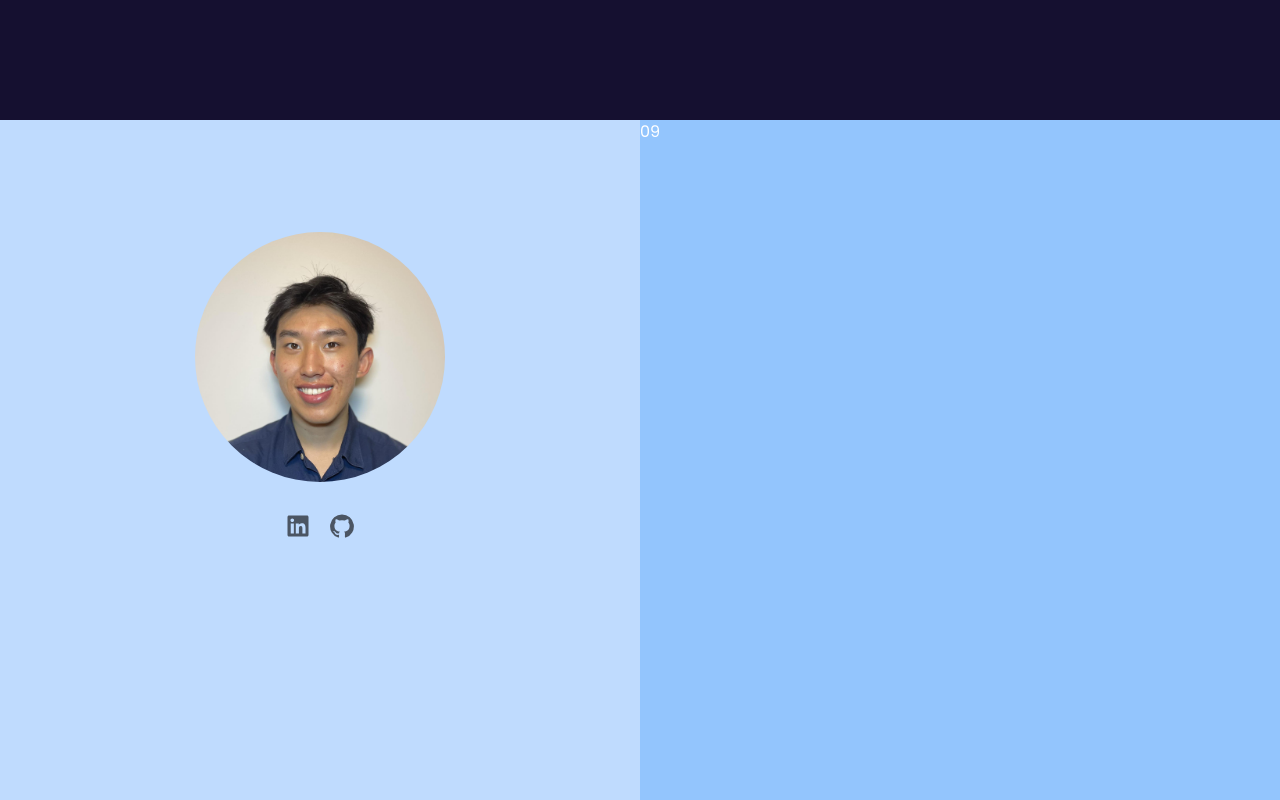
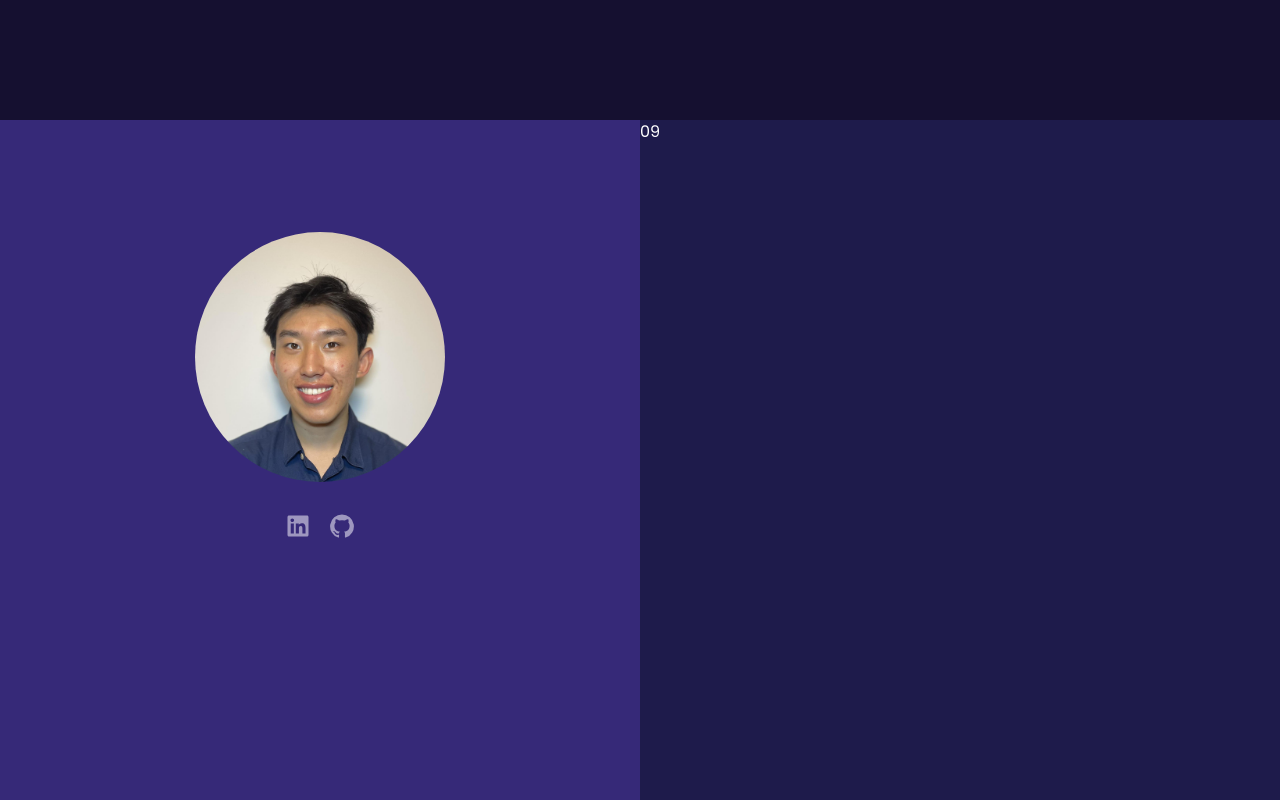
Before and after one commit to tonylxm/website, a React (Vite) app: page / in a window 1280 px wide. Shown: the part 680-1480 px from the top of the page. Built offline with nearby package versions, Linux system fonts and the light colour scheme.

Commit message:
refactor: updated colours of about section

```diff
--- a/src/components/About.jsx
+++ b/src/components/About.jsx
@@ -4,17 +4,17 @@ import profile from '../assets/profile.jpg';
 const About = () => {
   return (
     <div class="grid grid-cols-2 w-full h-screen">
-      <div className="flex justify-center bg-blue-200">
+      <div className="flex justify-center bg-secondary">
         <div className='mt-28'>
-          <img src={profile} className="rounded-full" width="250" height="250"/>
+          <img src={profile} className="rounded-full" width="250" height="250" />
           <div className="flex mt-8 justify-center">
-            <a href="https://www.linkedin.com/in/tonylxm/" className="text-gray-600 hover:text-black">
+            <a href="https://www.linkedin.com/in/tonylxm/" className="text-tertiary hover:text-white">
               <svg className="w-6 h-6" aria-hidden="true" xmlns="http://www.w3.org/2000/svg" fill="currentColor" viewBox="0 0 448 512">
                 <path fill-rule="evenodd" d="M416 32H31.9C14.3 32 0 46.5 0 64.3v383.4C0 465.5 14.3 480 31.9 480H416c17.6 0 32-14.5 32-32.3V64.3c0-17.8-14.4-32.3-32-32.3zM135.4 416H69V202.2h66.5V416zm-33.2-243c-21.3 0-38.5-17.3-38.5-38.5S80.9 96 102.2 96c21.2 0 38.5 17.3 38.5 38.5 0 21.3-17.2 38.5-38.5 38.5zm282.1 243h-66.4V312c0-24.8-.5-56.7-34.5-56.7-34.6 0-39.9 27-39.9 54.9V416h-66.4V202.2h63.7v29.2h.9c8.9-16.8 30.6-34.5 62.9-34.5 67.2 0 79.7 44.3 79.7 101.9V416z" clip-rule="evenodd" />
               </svg>
               <span className="sr-only">LinkedIn</span>
             </a>
-            <a href="https://github.com/tonylxm" className="text-gray-600 hover:text-black ms-5">
+            <a href="https://github.com/tonylxm" className="text-tertiary hover:text-white ms-5">
               <svg className="w-6 h-6" aria-hidden="true" xmlns="http://www.w3.org/2000/svg" fill="currentColor" viewBox="0 0 20 20">
                 <path fill-rule="evenodd" d="M10 .333A9.911 9.911 0 0 0 6.866 19.65c.5.092.678-.215.678-.477 0-.237-.01-1.017-.014-1.845-2.757.6-3.338-1.169-3.338-1.169a2.627 2.627 0 0 0-1.1-1.451c-.9-.615.07-.6.07-.6a2.084 2.084 0 0 1 1.518 1.021 2.11 2.11 0 0 0 2.884.823c.044-.503.268-.973.63-1.325-2.2-.25-4.516-1.1-4.516-4.9A3.832 3.832 0 0 1 4.7 7.068a3.56 3.56 0 0 1 .095-2.623s.832-.266 2.726 1.016a9.409 9.409 0 0 1 4.962 0c1.89-1.282 2.717-1.016 2.717-1.016.366.83.402 1.768.1 2.623a3.827 3.827 0 0 1 1.02 2.659c0 3.807-2.319 4.644-4.525 4.889a2.366 2.366 0 0 1 .673 1.834c0 1.326-.012 2.394-.012 2.72 0 .263.18.572.681.475A9.911 9.911 0 0 0 10 .333Z" clip-rule="evenodd" />
               </svg>
@@ -23,7 +23,7 @@ const About = () => {
           </div>
         </div>
       </div>
-      <div className="bg-blue-300">09</div>
+      <div className="bg-indigo-950">09</div>
     </div>
   )
 }
```
